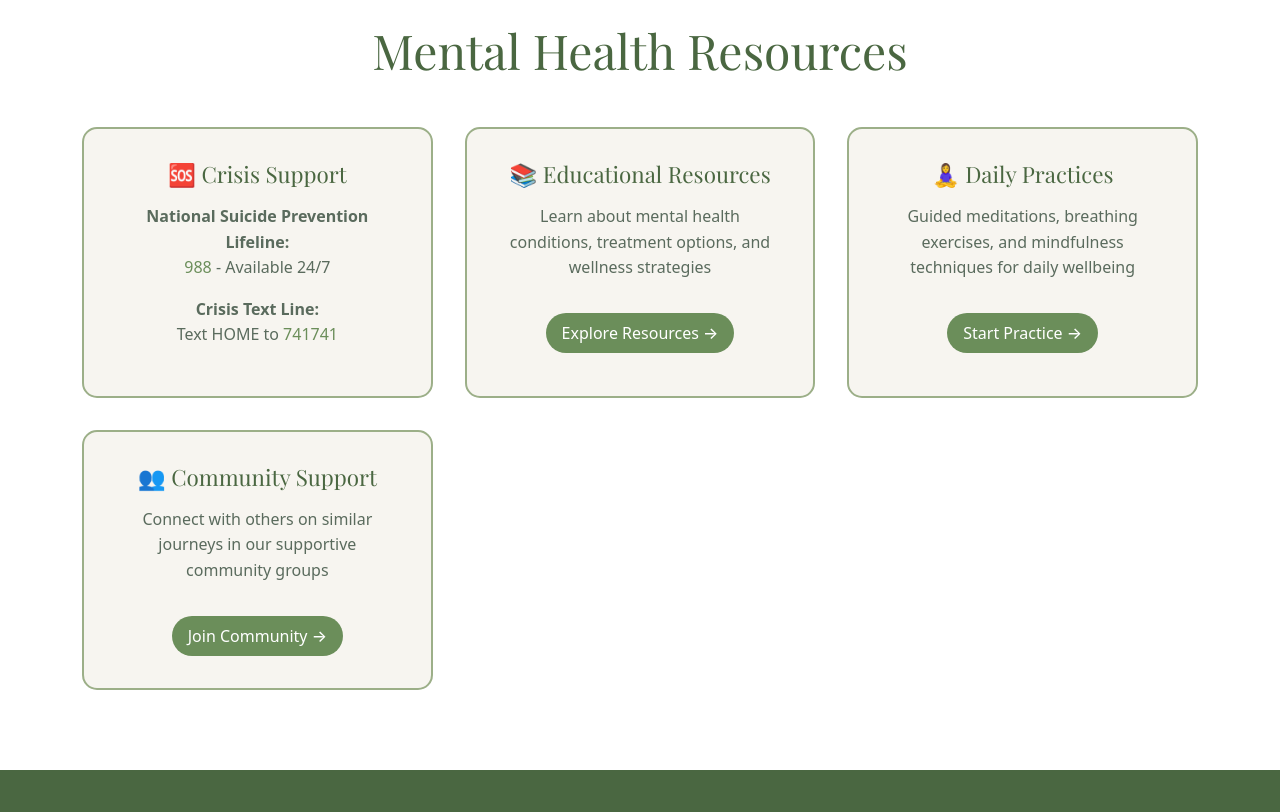
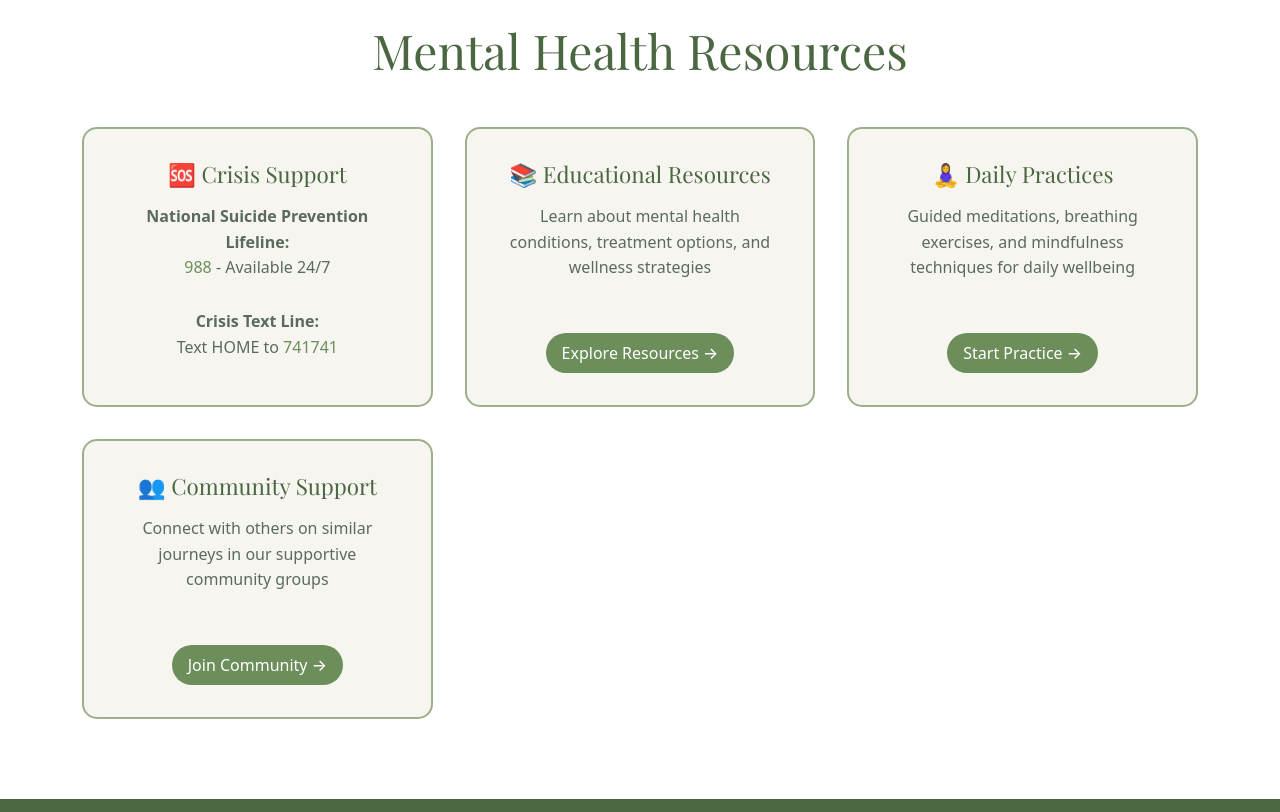
Before and after one commit to Rebekah-codes/The-Inner-Compass-Project, a plain HTML site: page index.html in a window 1280 px wide. Shown: the part 3130-3942 px from the top of the page. Drawn offline with nearby package versions, Linux system fonts and the light colour scheme.

Commit message:
Add information to Readme, fix align height on start practise button to fit with the others

```diff
--- a/assets/style.css
+++ b/assets/style.css
@@ -444,6 +444,10 @@ h1, h2, h3 {
     border: 2px solid var(--sage-green);
     transition: all 0.3s ease;
     text-align: center;
+    display: flex;
+    flex-direction: column;
+    justify-content: space-between;
+    min-height: 280px; /* Ensures consistent card heights */
 }
 
 
@@ -465,6 +469,11 @@ h1, h2, h3 {
     color: var(--text-light);
     margin-bottom: 1rem;
     line-height: 1.6;
+    flex-grow: 1; /* Allows content to expand and fill space */
+}
+
+.resource-card p:last-child {
+    margin-bottom: 0; /* Remove bottom margin from last paragraph */
 }
 
 
@@ -483,13 +492,14 @@ h1, h2, h3 {
 
 .resource-link {
     display: inline-block;
-    margin-top: 1rem;
+    margin-top: auto; /* Pushes button to bottom of card */
     padding: 0.5rem 1rem;
     background: var(--forest-green);
     color: white !important;
     border-radius: 25px;
     text-decoration: none !important;
     transition: all 0.3s ease;
+    align-self: center; /* Centers the button horizontally */
 }
 
 
```
Also changed, not shown: assets/Readme images/wireframe.png (added), 1 other file.
